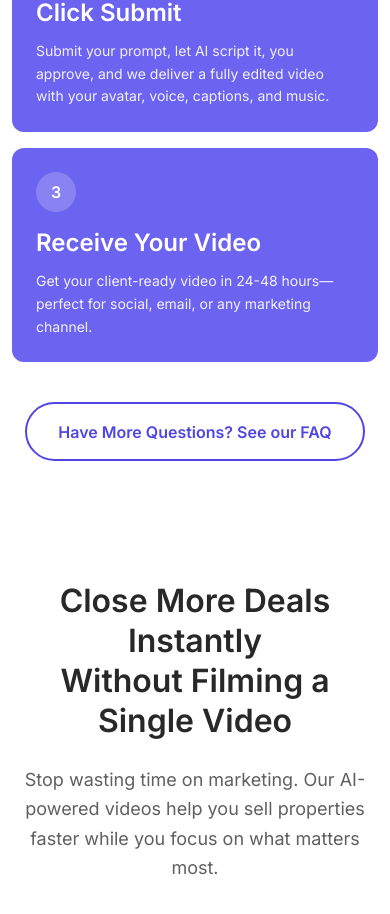
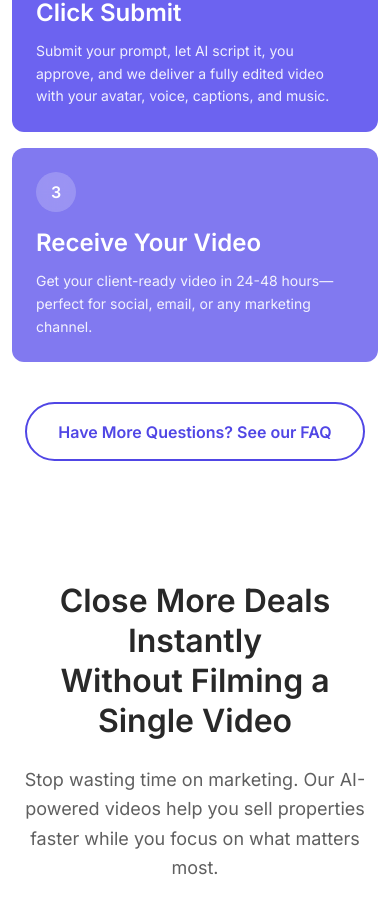
Before and after one commit to usamatiz/Edge-ai, a Next.js app: page / in a window 390 px wide. Shown: the part 2768-3682 px from the top of the page. Built offline with nearby package versions, Linux system fonts and the light colour scheme; no server answers.

Commit message:
update color

```diff
--- a/src/components/ui/process-steps.tsx
+++ b/src/components/ui/process-steps.tsx
@@ -99,7 +99,7 @@ export function ProcessSteps({ className }: ProcessStepsProps) {
             <div className="grid lg:grid-cols-3 md:grid-cols-2 grid-cols-1 gap-4">
             {steps.map((step) => (
               <div key={step.id} className="relative">
-                <div className={`rounded-[12px] p-6 text-white h-fit md:min-h-[290px] min-h-[200px] ${step.id === "step-1" ? "bg-[#5046E5]" : "bg-[#6C63F0]"} ${step.id === "set-3"}`}>
+                <div className={`rounded-[12px] p-6 text-white h-fit md:min-h-[290px] min-h-[200px] ${step.id === "step-1" ? "bg-[#5046E5]" : "bg-[#6C63F0]"} ${step.id === "step-3" && "bg-[#8179F0]"}`}>
                   {/* Number Circle */}
                   <div className="w-[40px] h-[40px] rounded-full bg-white/20 backdrop-blur-sm flex items-center justify-center mb-4">
                     <span className="text-white font-semibold">{step.number}</span>
```
